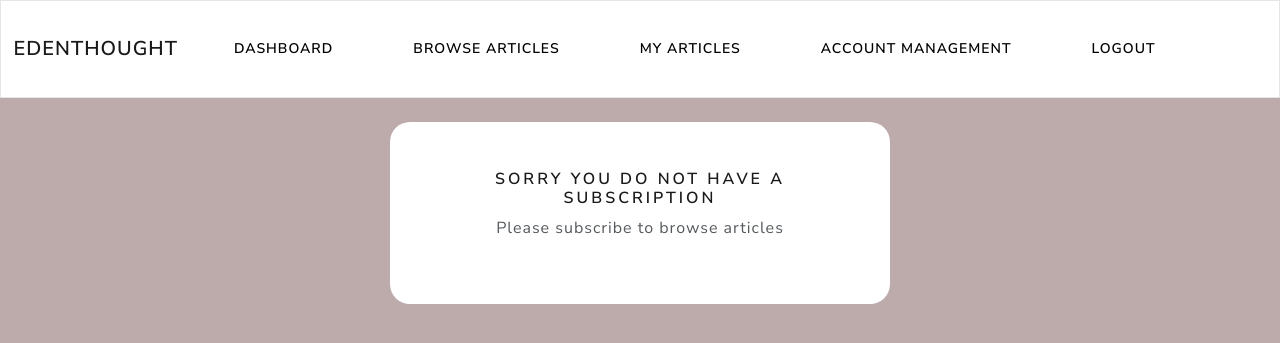
After one commit to aaronserro/Subscription-Platform, a Django app: page /client/browse-articles in a window 1280 px wide. The commit adds this page. Shown: the top 343 px of the page. Run offline with Django 4.2, Linux system fonts and the light colour scheme; a user stored in the database is signed in; data comes from the database, SQL or seed files in the repository; both versions use the stored data as it was after the commit.

Commit message:
completed initial setup

```diff
--- a/account/templates/account/my_login.html
+++ b/account/templates/account/my_login.html
@@ -19,6 +19,7 @@
             {%csrf_token%}
             {{LoginForm|crispy}}
             <br>
+
             <input class = "btn btn-success"type="submit" value="Login"/>
         </form>
     </div>
--- a/account/urls.py
+++ b/account/urls.py
@@ -6,7 +6,8 @@ urlpatterns = [
     path('', views.home, name=""),
     path('register', views.register, name="register"),
     path('my_login', views.my_login, name="my_login"),
-    path("user_logout", views.user_logout, name="user_logout")
+    path("user_logout", views.user_logout, name="user_logout"),
+
 
 
 
--- a/account/views.py
+++ b/account/views.py
@@ -22,8 +22,6 @@ def register(request):
     context = {'RegisterForm': form}
 
     return render(request, 'account/register.html', context)
-
-
 def my_login(request):
     form = AuthenticationForm()
     if request.method == "POST":
--- a/client/templates/client/nav-bar.html
+++ b/client/templates/client/nav-bar.html
@@ -61,13 +61,13 @@
 
            <li class="nav-item">
 
-             <a class="btn btn-secondary navbar-btn" type="button"  href="{% url '' %}">Browse Articles</a>
+             <a class="btn btn-secondary navbar-btn" type="button"  href="{% url 'browse-articles' %}">Browse Articles</a>
 
            </li>
 
            <li class="nav-item">
 
-             <a class="btn btn-secondary navbar-btn" type="button"  href="{% url '' %}">My Articles</a>
+             <a class="btn btn-secondary navbar-btn" type="button"  href="{% url 'browse-articles' %}">My Articles</a>
 
            </li>
 
--- /dev/null
+++ b/client/templates/client/sub_lock.html
@@ -0,0 +1,11 @@
+{% extends 'client/nav-bar.html'%}
+
+{%block content%}
+<br>
+<div class = "container bg-white shadow-md p-5 form-layout text-center">
+    <h5>Sorry you do not have a subscription</h5>
+    <p>Please subscribe to browse articles</p>
+
+
+</div>
+{%endblock%}
--- a/client/urls.py
+++ b/client/urls.py
@@ -4,4 +4,8 @@ from django.urls import path
 from . import views
 urlpatterns = [
     path('client-dashboard', views.client_dashboard, name="client-dashboard"),
+    path('browse-articles', views.browse_articles, name="browse-articles"),
+    path("Subscription_locked", views.Subscription_locked,
+         name="Subscription-locked"),
+
 ]
--- a/client/views.py
+++ b/client/views.py
@@ -1,10 +1,45 @@
-from django.shortcuts import render
+from django.shortcuts import render, redirect
 
 from django.contrib.auth.decorators import login_required
+
+from writer.models import Article
+
+from .models import Subscription
 
 
 @login_required(login_url="my_login")
 def client_dashboard(request):
-    return render(request, "client/client-dashboard.html")
+    try:
+        subDetails = Subscription.objects.get(user=request.user)
+        subPlan = subDetails.subscription_plan
+        context = {"SubPlan":subPlan}
+        return render(request, "client/client-dashboard.html", context)
 
-# Create your views here.
+    except:
+        subPlan = "None"
+        context = {"SubPlan":subPlan}
+
+        return render(request, "client/client-dashboard.html", context)
+
+@login_required(login_url="my_login")
+def browse_articles(request):
+    try:
+        #Checks if a user is active on the platform
+        subDetails = Subscription.objects.get(user=request.user,
+                                              is_active=True)
+    except:
+        return render(request, "client/sub_lock.html")
+
+    current_subscription_plan = subDetails.subscription_plan
+
+    if current_subscription_plan == "Standard":
+        articles = Article.objects.all().filter(is_prem=False)
+
+    elif current_subscription_plan == "Premium":
+        articles = Article.objects.all()
+    context = {'AllClientArticles': articles}
+    return render(request, 'client/browse-articles.html', context)
+
+@login_required(login_url="my_login")
+def Subscription_locked(request):
+    return render(request, "client/sub_lock.html")
```
Also changed, not shown: client/templates/client/browse-articles.html (added, +24 -0 lines), client/templates/client/client-dashboard.html (+8 -0 lines), db.sqlite3.
